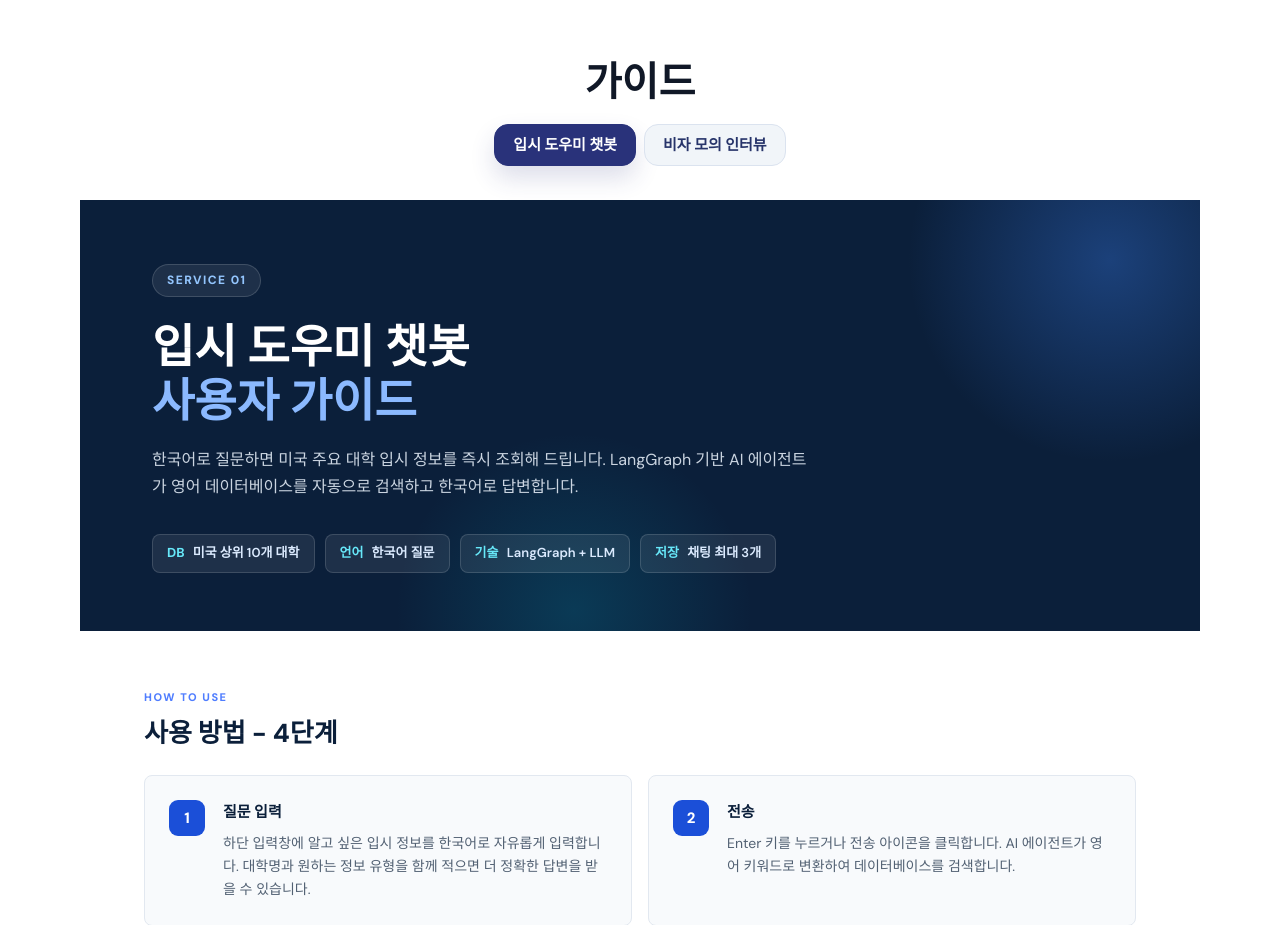
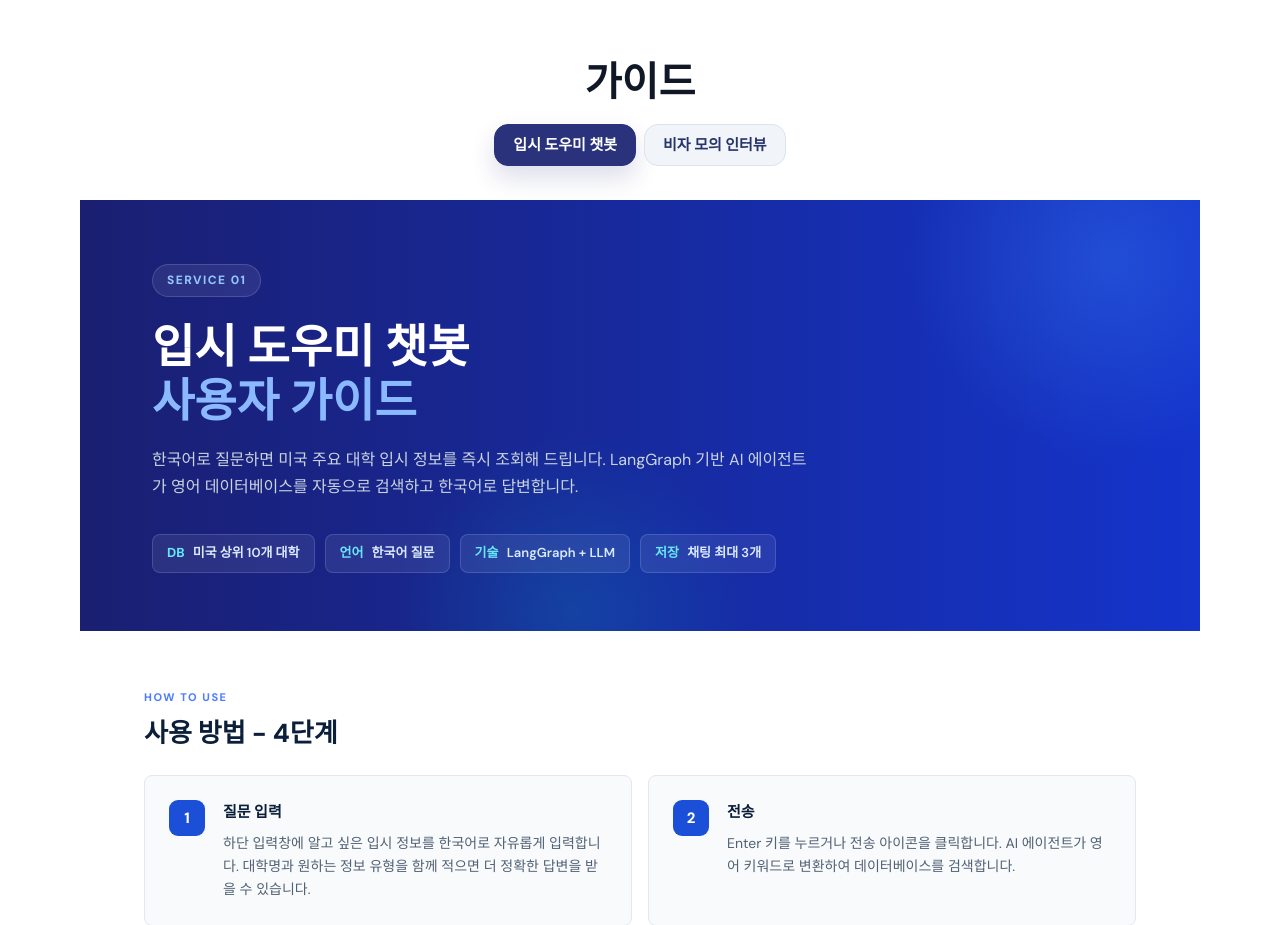
Before and after one commit to SKNETWORKS-FAMILY-AICAMP/SKN24-4th-5Team, a Django app: page /guide/ in a window 1280 px wide. Shown: the part 72-997 px from the top of the page. Run offline with Django 5.2, Linux system fonts and the light colour scheme; some web fonts are replaced.

Commit message:
guide css

```diff
--- a/visa_la_vista/static/styles/guide.css
+++ b/visa_la_vista/static/styles/guide.css
@@ -39,7 +39,11 @@
     font-weight: 700;
     min-height: 42px;
     padding: 0 18px;
-  transition: background-color 160ms ease, border-color 160ms ease, color 160ms ease, transform 160ms ease;
+    transition:
+        background-color 160ms ease,
+        border-color 160ms ease,
+        color 160ms ease,
+        transform 160ms ease;
 }
 
 .guide-switch__button:hover,
@@ -65,7 +69,7 @@
 }
 
 .guide-hero {
-  background: #0b1f3a;
+    background: linear-gradient(90deg, #1a1f71 0%, #1434cb 100%);
     border-radius: 0;
     color: #ffffff;
     overflow: hidden;
@@ -94,7 +98,7 @@
 }
 
 .guide-hero--interview::before {
-  background: radial-gradient(circle, rgba(20, 184, 166, 0.26), transparent 68%);
+    background: radial-gradient(circle, rgba(6, 182, 212, 0.18), transparent 70%);
 }
 
 .guide-hero > * {
```
Lines whose indentation alone changed are shown as unchanged.
